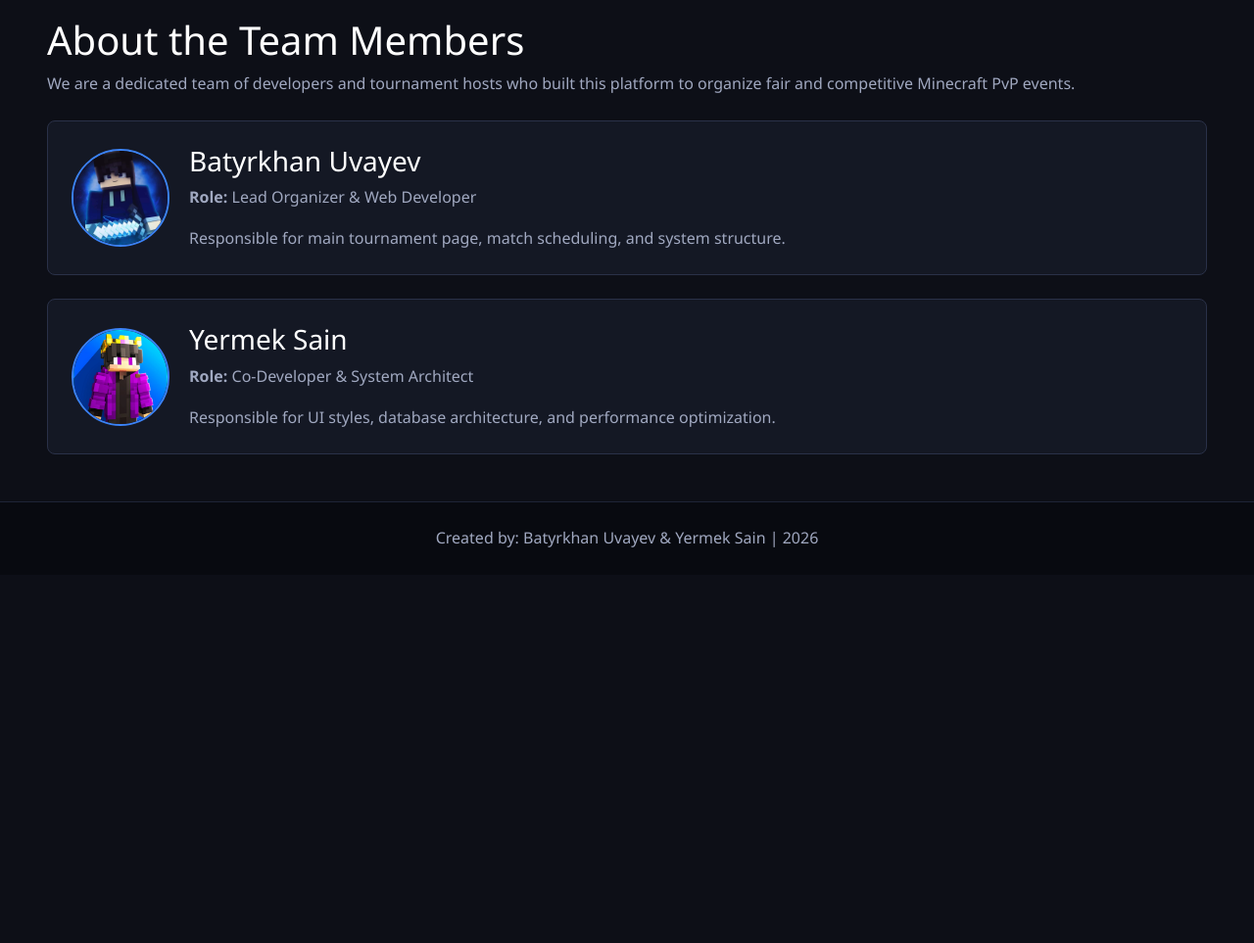
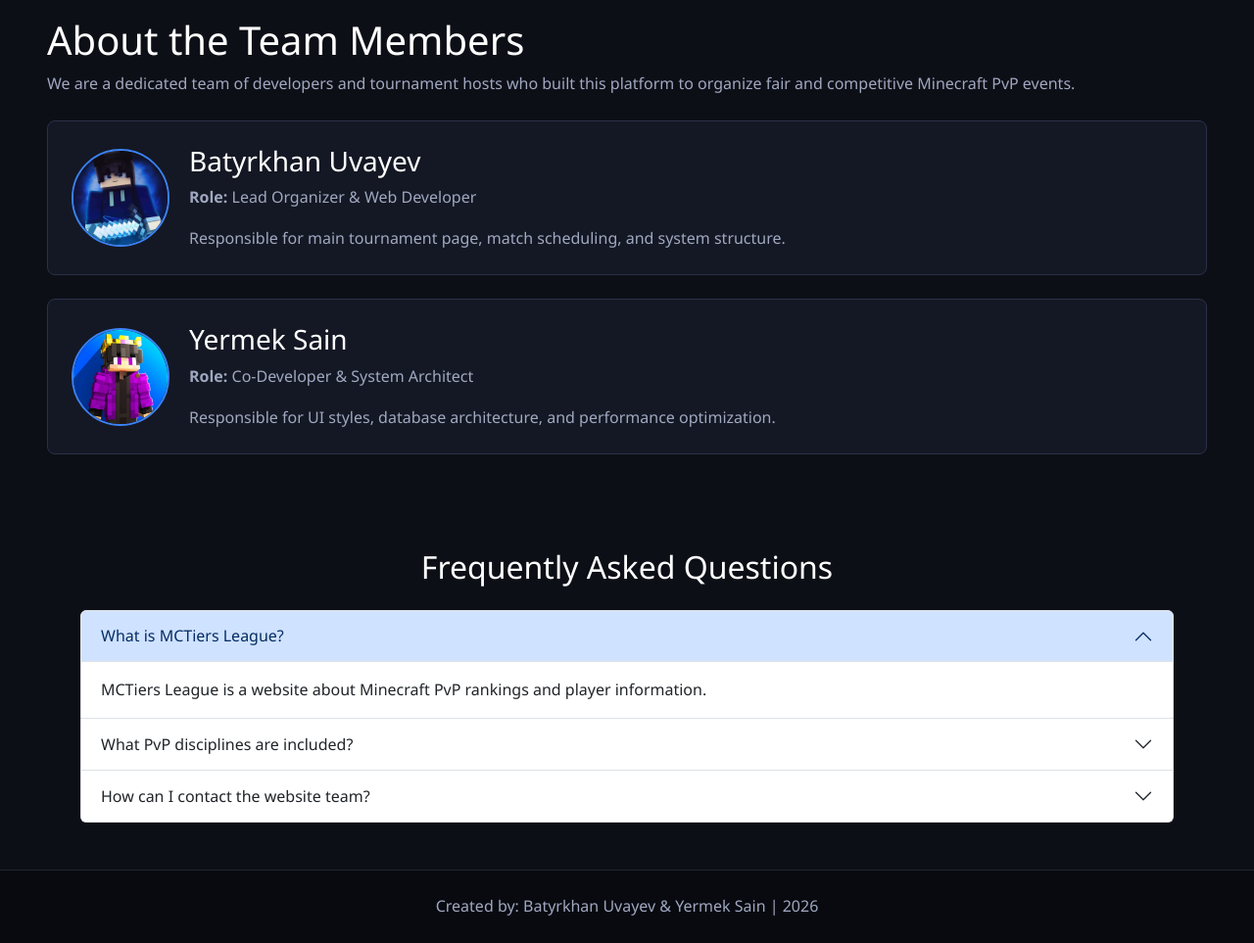
Before and after one commit to batyrkhan4/wf-assignment4, a plain HTML site: page about.html in a window 1280 px wide. Shown: the part 95-1058 px from the top of the page at 98% size. Before the commit the page ends 800 px from the top, so only its background shows below. Drawn offline with nearby package versions, Linux system fonts and the light colour scheme.

Commit message:
task2. faq

```diff
--- a/about.html
+++ b/about.html
@@ -1,5 +1,6 @@
 <!DOCTYPE html>
 <html lang="en">
+
 <head>
     <meta charset="UTF-8">
     <meta name="viewport" content="width=device-width, initial-scale=1.0">
@@ -7,6 +8,7 @@
     <link rel="stylesheet" href="css/bootstrap.min.css">
     <link rel="stylesheet" href="css/style.css">
 </head>
+
 <body>
 
     <div class="page">
@@ -29,7 +31,8 @@
                         <ul class="navbar-nav ms-auto">
                             <li class="nav-item"><a class="nav-link" href="index.html">Home</a></li>
                             <li class="nav-item"><a class="nav-link" href="leaderboard.html">Leaderboard</a></li>
-                        <li class="nav-item"><a class="nav-link active" href="about.html" aria-current="page">About Us</a></li>
+                            <li class="nav-item"><a class="nav-link active" href="about.html" aria-current="page">About
+                                    Us</a></li>
                             <li class="nav-item"><a class="nav-link" href="contact.html">Registration</a></li>
                         </ul>
                     </div>
@@ -44,14 +47,16 @@
                 <main class="col-12 py-4 px-sm-3 px-lg-5">
 
                     <h1>About the Team Members</h1>
-                <p class="mb-4">We are a dedicated team of developers and tournament hosts who built this platform to organize fair and competitive Minecraft PvP events.</p>
+                    <p class="mb-4">We are a dedicated team of developers and tournament hosts who built this platform
+                        to organize fair and competitive Minecraft PvP events.</p>
 
                     <div class="team-member p-3 p-lg-4 mb-4">
                         <img src="images/profile1.jpg" alt="Batyrkhan Uvayev" class="member-avatar">
                         <div>
                             <h3>Batyrkhan Uvayev</h3>
                             <p><strong>Role:</strong> Lead Organizer & Web Developer</p>
-                        <p class="mb-0">Responsible for main tournament page, match scheduling, and system structure.</p>
+                            <p class="mb-0">Responsible for main tournament page, match scheduling, and system
+                                structure.</p>
                         </div>
                     </div>
 
@@ -60,7 +65,8 @@
                         <div>
                             <h3>Yermek Sain</h3>
                             <p><strong>Role:</strong> Co-Developer & System Architect</p>
-                        <p class="mb-0">Responsible for UI styles, database architecture, and performance optimization.</p>
+                            <p class="mb-0">Responsible for UI styles, database architecture, and performance
+                                optimization.</p>
                         </div>
                     </div>
 
@@ -69,6 +75,59 @@
             </div>
         </div>
 
+        <section class="container my-5">
+            <h2 class="text-center mb-4">Frequently Asked Questions</h2>
+
+            <div class="accordion" id="faqAccordion">
+
+                <div class="accordion-item">
+                    <h2 class="accordion-header">
+                        <button class="accordion-button" type="button" data-bs-toggle="collapse" data-bs-target="#faq1"
+                            aria-expanded="true" aria-controls="faq1">
+                            What is MCTiers League?
+                        </button>
+                    </h2>
+                    <div id="faq1" class="accordion-collapse collapse show" data-bs-parent="#faqAccordion">
+                        <div class="accordion-body">
+                            MCTiers League is a website about Minecraft PvP rankings
+                            and player information.
+                        </div>
+                    </div>
+                </div>
+
+                <div class="accordion-item">
+                    <h2 class="accordion-header">
+                        <button class="accordion-button collapsed" type="button" data-bs-toggle="collapse"
+                            data-bs-target="#faq2" aria-expanded="false" aria-controls="faq2">
+                            What PvP disciplines are included?
+                        </button>
+                    </h2>
+                    <div id="faq2" class="accordion-collapse collapse" data-bs-parent="#faqAccordion">
+                        <div class="accordion-body">
+                            The website includes disciplines such as Sword, Axe PvP,
+                            Crystal PvP, and Pot PvP.
+                        </div>
+                    </div>
+                </div>
+
+                <div class="accordion-item">
+                    <h2 class="accordion-header">
+                        <button class="accordion-button collapsed" type="button" data-bs-toggle="collapse"
+                            data-bs-target="#faq3" aria-expanded="false" aria-controls="faq3">
+                            How can I contact the website team?
+                        </button>
+                    </h2>
+                    <div id="faq3" class="accordion-collapse collapse" data-bs-parent="#faqAccordion">
+                        <div class="accordion-body">
+                            Visit the Contact page and fill in the contact form.
+                        </div>
+                    </div>
+                </div>
+
+            </div>
+        </section>
+
+
         <footer class="py-4">
             <p class="mb-0">Created by: Batyrkhan Uvayev & Yermek Sain | 2026</p>
         </footer>
@@ -76,5 +135,7 @@
     </div>
 
     <script src="https://cdn.jsdelivr.net/npm/bootstrap@5.3.3/dist/js/bootstrap.bundle.min.js"></script>
+    <script src="js/script.js"></script>
 </body>
+
 </html>
```
Lines whose indentation alone changed are shown as unchanged.
